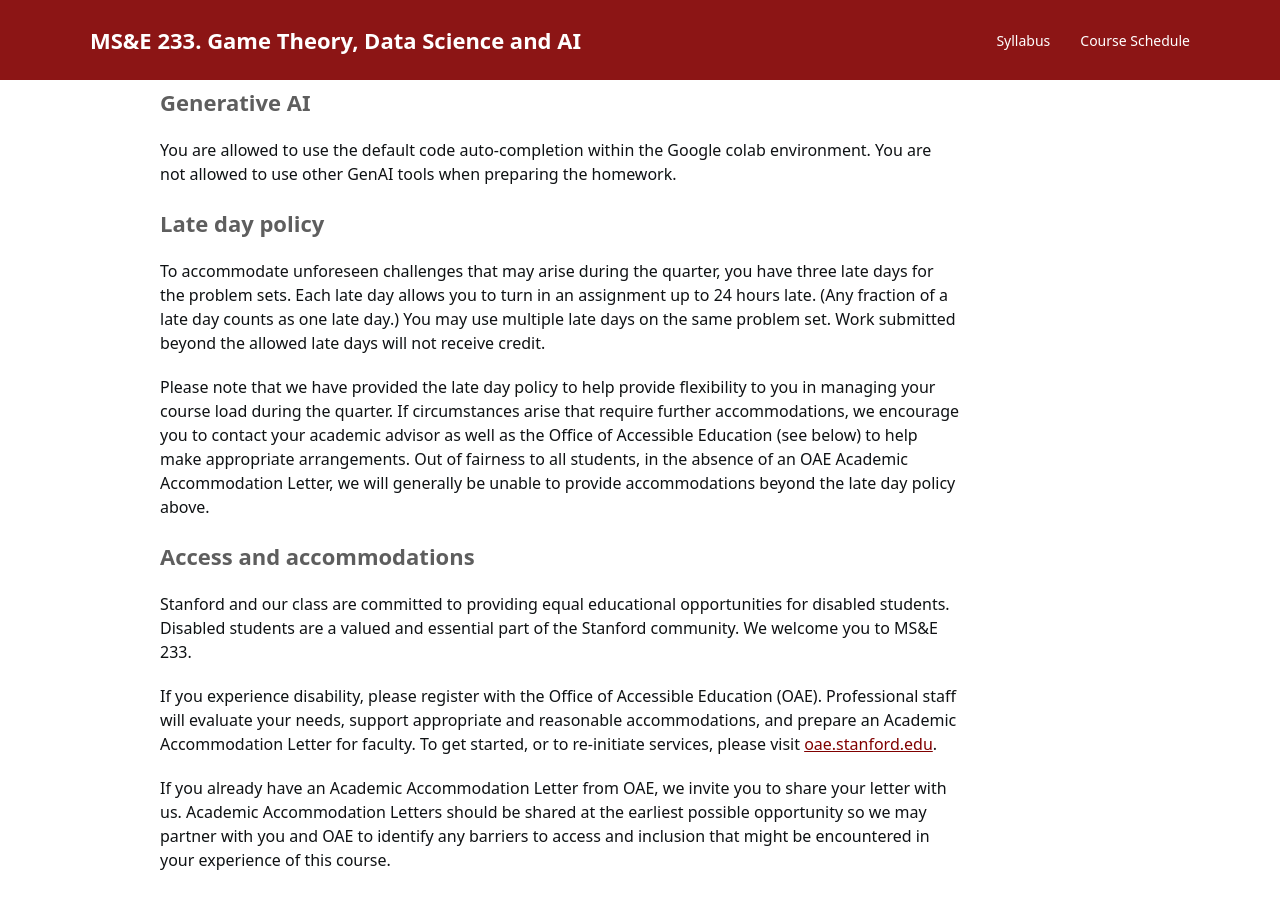
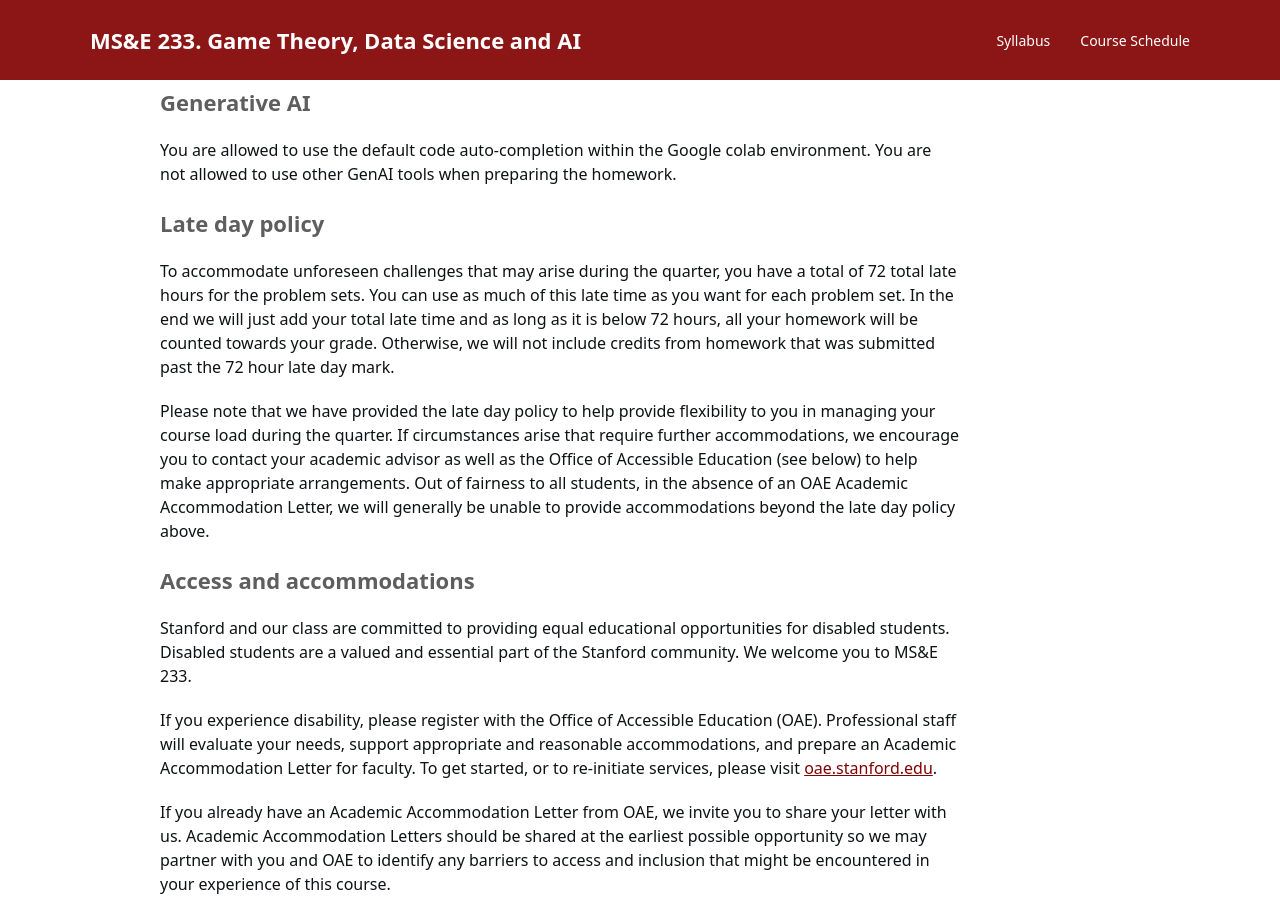
Before and after one commit to stanford-msande233/spring26, a Jekyll site: the page built from index.md, in a window 1280 px wide and 900 px high, scrolled down 3385 px. Built offline with Jekyll 4.4.1, drawn with Linux system fonts in a browser that asks for light colours; nearby versions of some CDN libraries; a style sheet for code colours, icons or effects is not loaded.

Commit message:
Update index.md

```diff
--- a/index.md
+++ b/index.md
@@ -114,7 +114,7 @@ You are allowed to use the default code auto-completion within the Google colab
 
 ### Late day policy
 
-To accommodate unforeseen challenges that may arise during the quarter, you have three late days for the problem sets.  Each late day allows you to turn in an assignment up to 24 hours late.  (Any fraction of a late day counts as one late day.)  You may use multiple late days on the same problem set. Work submitted beyond the allowed late days will not receive credit.
+To accommodate unforeseen challenges that may arise during the quarter, you have a total of 72 total late hours for the problem sets. You can use as much of this late time as you want for each problem set. In the end we will just add your total late time and as long as it is below 72 hours, all your homework will be counted towards your grade. Otherwise, we will not include credits from homework that was submitted past the 72 hour late day mark.
 
 Please note that we have provided the late day policy to help provide flexibility to you in managing your course load during the quarter.  If circumstances arise that require further accommodations, we encourage you to contact your academic advisor as well as the Office of Accessible Education (see below) to help make appropriate arrangements.  Out of fairness to all students, in the absence of an OAE Academic Accommodation Letter, we will generally be unable to provide accommodations beyond the late day policy above.
 
```
